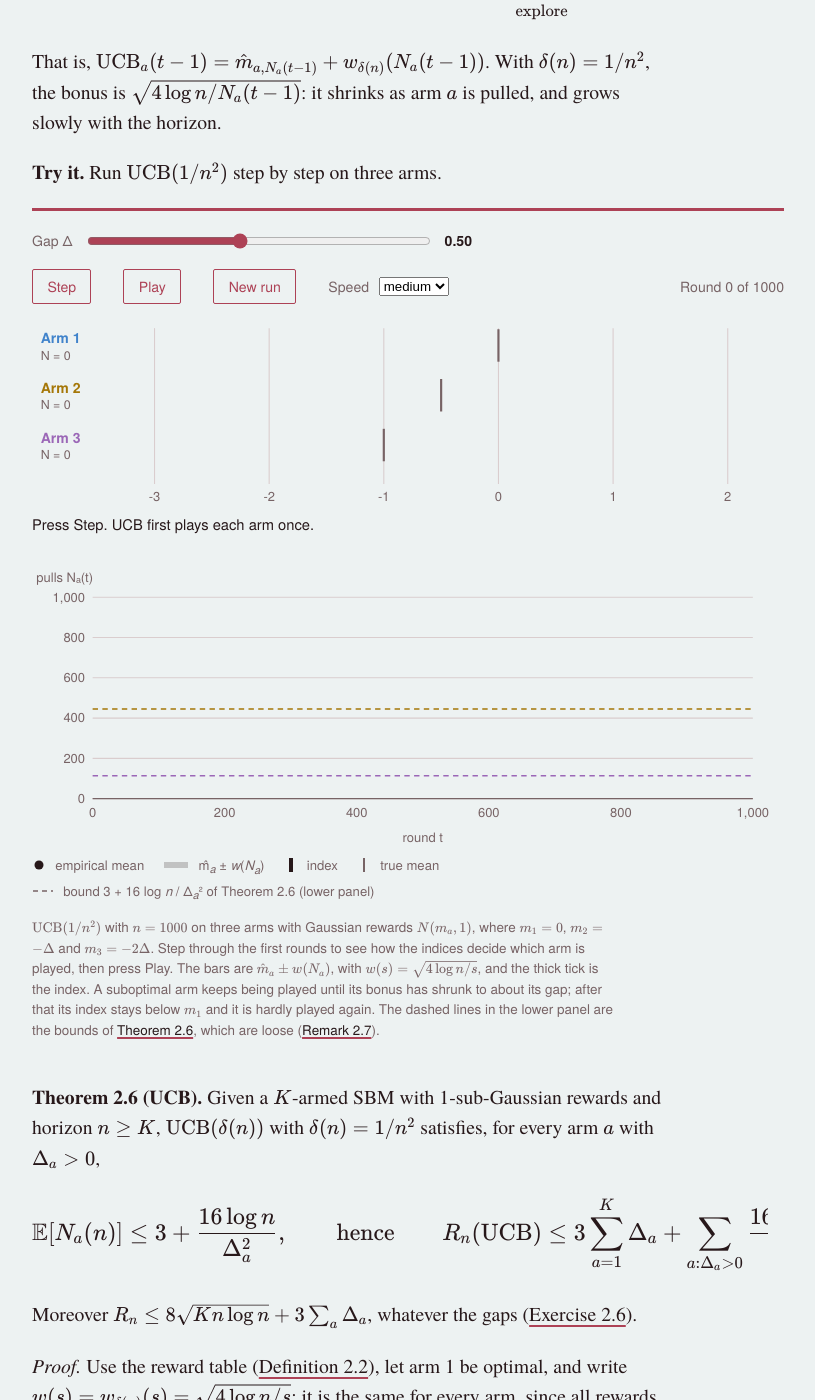
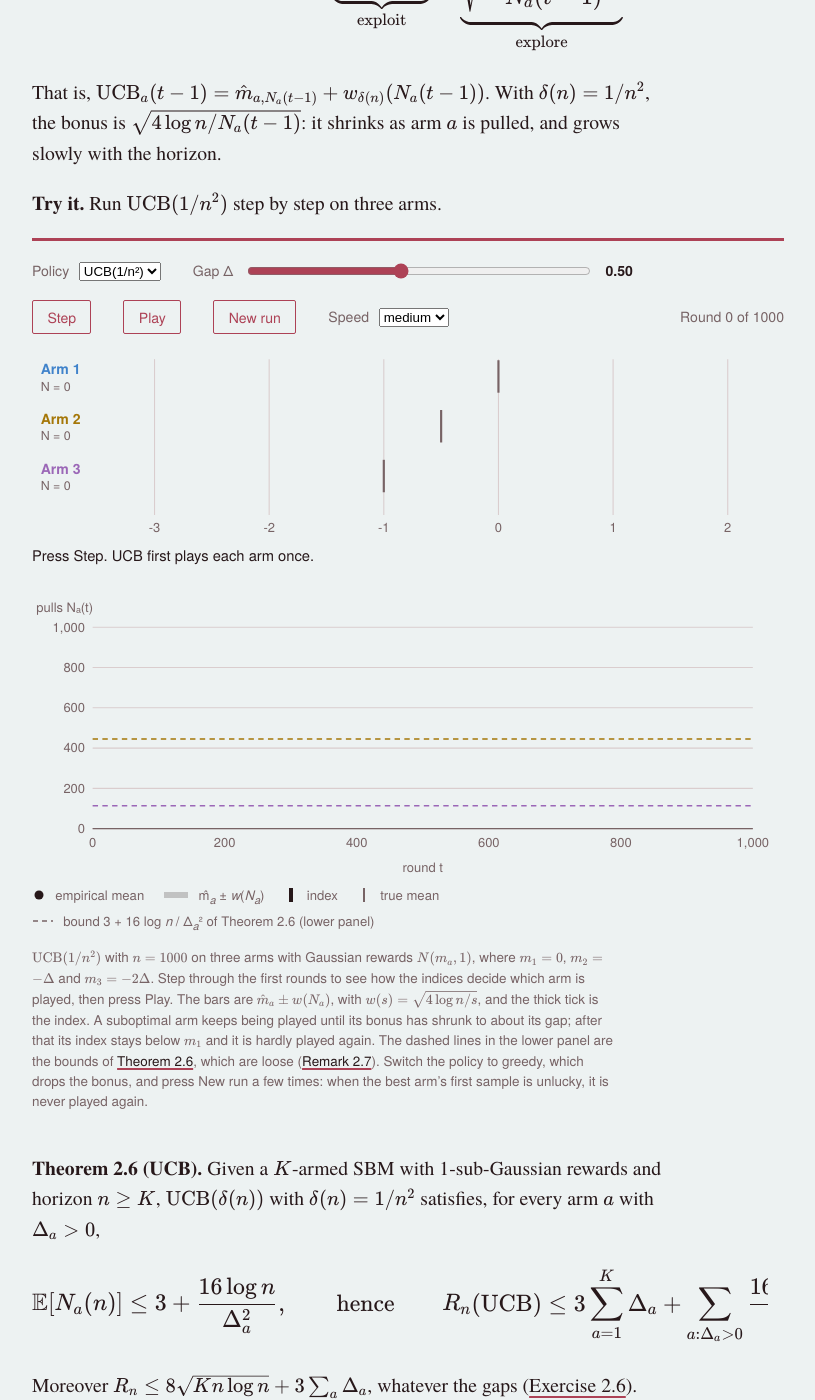
Before and after one commit to iyertejas/iyertejas.github.io, a Jekyll site: the page built from course-rl-2026-lecture-2.md, in a window 1280 px wide and 1400 px high, scrolled down 8956 px. Shown: the whole window, without its empty margins (232-1047 px from the left). Built offline with Jekyll 4.4.1, drawn with Linux system fonts in a browser that asks for light colours; some of the changed text lies outside the part shown.

Commit message:
Lecture 2: greedy option in the UCB step-through

```diff
--- a/_includes/sim-ucb-run.html
+++ b/_includes/sim-ucb-run.html
@@ -1,5 +1,7 @@
 <figure class="demo" id="ucbrun-demo">
 <div class="controls">
+<div class="rt-field"><label for="urPol">Policy</label>
+<select id="urPol"><option value="ucb" selected>UCB(1/n²)</option><option value="greedy">Greedy</option></select></div>
 <div class="slider"><label for="urGap">Gap Δ</label>
 <input type="range" id="urGap" min="0.1" max="1" step="0.05" value="0.5"><output id="urGapOut" for="urGap">0.50</output></div>
 
--- a/course-rl-2026-lecture-2.md
+++ b/course-rl-2026-lecture-2.md
@@ -169,7 +169,7 @@ To choose $$\ell_{\min}$$ in [Theorem 2.4(b)](#theorem-2-4) we need $$\Delta_{\m
 
 **Remark.** Without $$\Delta$$, $$\ell$$ of order $$n^{2/3}$$ gives regret of order $$n^{2/3}$$, and no fixed $$\ell$$ does better ([Exercise 2.2](course-rl-2026-sheet-2.html#exercise-2-2)). With $$K$$ arms, arm $$a$$ costs about $$(\Delta_a/\Delta_{\min}^2) \cdot 4 \log n$$ in [Theorem 2.4(b)](#theorem-2-4), rather than $$(4/\Delta_a) \log n$$. UCB will fix both. Exploring much less than $$1/\Delta_{\min}^2$$ rounds per arm fails anyway, whatever the rewards ([Exercise 2.3](course-rl-2026-sheet-2.html#exercise-2-3)).
 
-Exploring as little as possible does not work either. The *greedy* policy plays each arm once and then always plays an arm with the largest empirical mean. With rewards in $$\{0, 1\}$$, if the best arm's first reward is 0 and another arm's is 1, greedy never plays the best arm again, so its regret is linear in $$n$$ ([Exercise 2.4](course-rl-2026-sheet-2.html#exercise-2-4)). Greedy treats an estimate as the truth.
+Exploring as little as possible does not work either. The *greedy* policy plays each arm once and then always plays an arm with the largest empirical mean. With rewards in $$\{0, 1\}$$, if the best arm's first reward is 0 and another arm's is 1, greedy never plays the best arm again, so its regret is linear in $$n$$ ([Exercise 2.4](course-rl-2026-sheet-2.html#exercise-2-4)). Greedy treats an estimate as the truth. The [UCB simulation](#ucbrun-demo) in [Section 5](#5-ucb) can also run greedy.
 
 **Two ways to fail, one diagnosis.** Deciding whether arm $$a$$ is worse than the best arm is a hypothesis test, and both policies get the testing wrong. ETC runs a test of *fixed* size: it decides in advance to take $$\ell$$ samples of every arm, and $$\ell$$ is right only if $$\Delta$$ is known. Greedy runs *no* test: an arm that looks bad once is never sampled again, so an early mistake is never corrected. What we want is a *sequential* test for each arm: keep sampling arm $$a$$ until the data rule out that it is the best, however many samples its unknown gap requires, and then stop. UCB is such a test.
 
@@ -201,7 +201,7 @@ That is, $$\mathrm{UCB}_a(t-1) = \hat m_{a, N_a(t-1)} + w_{\delta(n)}(N_a(t-1))$
 
 {% include sim-ucb-run.html %}
 
-$$\mathrm{UCB}(1/n^2)$$ with $$n = 1000$$ on three arms with Gaussian rewards $$N(m_a, 1)$$, where $$m_1 = 0$$, $$m_2 = -\Delta$$ and $$m_3 = -2\Delta$$. Step through the first rounds to see how the indices decide which arm is played, then press Play. The bars are $$\hat m_a \pm w(N_a)$$, with $$w(s) = \sqrt{4 \log n / s}$$, and the thick tick is the index. A suboptimal arm keeps being played until its bonus has shrunk to about its gap; after that its index stays below $$m_1$$ and it is hardly played again. The dashed lines in the lower panel are the bounds of [Theorem 2.6](#theorem-2-6), which are loose ([Remark 2.7](#remark-2-7)).
+$$\mathrm{UCB}(1/n^2)$$ with $$n = 1000$$ on three arms with Gaussian rewards $$N(m_a, 1)$$, where $$m_1 = 0$$, $$m_2 = -\Delta$$ and $$m_3 = -2\Delta$$. Step through the first rounds to see how the indices decide which arm is played, then press Play. The bars are $$\hat m_a \pm w(N_a)$$, with $$w(s) = \sqrt{4 \log n / s}$$, and the thick tick is the index. A suboptimal arm keeps being played until its bonus has shrunk to about its gap; after that its index stays below $$m_1$$ and it is hardly played again. The dashed lines in the lower panel are the bounds of [Theorem 2.6](#theorem-2-6), which are loose ([Remark 2.7](#remark-2-7)). Switch the policy to greedy, which drops the bonus, and press New run a few times: when the best arm's first sample is unlucky, it is never played again.
 {: .caption}
 
 **Theorem 2.6 (UCB).** Given a $$K$$-armed SBM with 1-sub-Gaussian rewards and horizon $$n \ge K$$, $$\mathrm{UCB}(\delta(n))$$ with $$\delta(n) = 1/n^2$$ satisfies, for every arm $$a$$ with $$\Delta_a > 0$$,
--- a/sims.js
+++ b/sims.js
@@ -1454,7 +1454,8 @@ function compareWidget(){
 // The rewards come from a reward table (Definition 2.2) dealt when the run starts.
 function runWidget(P, mode){
   const K = 3, N = 1000, COL = ["var(--c4)", "var(--c1)", "var(--c5)"], LOGN = Math.log(N);
-  const w = s => Math.sqrt(4*LOGN/s);                                  // UCB width with δ = 1/n²
+  const greedy = () => mode === "ucb" && $(P+"Pol").value === "greedy";
+  const w = s => greedy() ? 0 : Math.sqrt(4*LOGN/s);                  // UCB width with δ = 1/n²; greedy has no bonus
   const D = () => +$(P+"Gap").value, ell = () => mode === "etc" ? +$(P+"L").value : 0;
   let g = null, timer = 0, acc = 0;
   function deal(){
@@ -1501,7 +1502,7 @@ function runWidget(P, mode){
       s += `<line x1="${X(g.m[a])}" x2="${X(g.m[a])}" y1="${y-15}" y2="${y+15}" stroke="var(--muted)" stroke-width="2"/>`;
       if (g.n[a] > 0){
         const mh = mean(a);
-        if (mode === "ucb"){
+        if (mode === "ucb" && !greedy()){
           const a0 = mh - w(g.n[a]), a1 = mh + w(g.n[a]);
           s += `<line x1="${X(cl(a0))}" x2="${X(cl(a1))}" y1="${y}" y2="${y}" stroke="${COL[a]}" stroke-width="10" stroke-opacity=".28" stroke-linecap="butt"/>`;
           if (a1 > hi) s += `<path d="M${X(hi)-2} ${y-7}L${X(hi)+6} ${y}L${X(hi)-2} ${y+7}z" fill="${COL[a]}"/>`;
@@ -1520,23 +1521,24 @@ function runWidget(P, mode){
       return { pts, col:COL[a], w:2.25 };
     });
     const vlines = [];
-    if (mode === "ucb") for (let a=1; a<K; a++){ const b = 3 + 16*LOGN/((a*g.d)**2); if (b < N) lines.push({ pts:[[0,b],[N,b]], col:COL[a], w:1.5, dash:"5 4" }); }
-    else vlines.push({ x:K*g.l, col:"var(--muted)" });
+    if (mode === "ucb" && !greedy()) for (let a=1; a<K; a++){ const b = 3 + 16*LOGN/((a*g.d)**2); if (b < N) lines.push({ pts:[[0,b],[N,b]], col:COL[a], w:1.5, dash:"5 4" }); }
+    if (mode === "etc") vlines.push({ x:K*g.l, col:"var(--muted)" });
     plotL2(P+"Low", { height:260, x:{min:0, max:N, label:"round t"}, y:{min:0, max:N, label:"pulls Nₐ(t)"}, lines, vlines });
   }
   function status(){
     $(P+"Round").textContent = `Round ${g.t} of ${N}`;
     $(P+"Step").disabled = g.t >= N;
     const L = g.last; let s;
-    if (!L) s = mode === "ucb" ? "Press Step. UCB first plays each arm once." : `Press Step. ETC first plays the arms in turn, ${g.l} times each.`;
+    if (!L) s = mode === "ucb" ? `Press Step. ${greedy() ? "Greedy" : "UCB"} first plays each arm once.` : `Press Step. ETC first plays the arms in turn, ${g.l} times each.`;
     else if (mode === "ucb"){
-      s = L.idx ? `Round ${L.t}: the indices are ${L.idx.map((v, a) => `<span style="color:${COL[a]}">${v.toFixed(2)}</span>`).join(", ")}, so A<sub>${L.t}</sub> = ${L.a+1}, which pays ${L.x.toFixed(2)}.`
+      s = L.idx ? `Round ${L.t}: the ${greedy() ? "empirical means" : "indices"} are ${L.idx.map((v, a) => `<span style="color:${COL[a]}">${v.toFixed(2)}</span>`).join(", ")}, so A<sub>${L.t}</sub> = ${L.a+1}, which pays ${L.x.toFixed(2)}.`
                 : `Round ${L.t}: playing each arm once; A<sub>${L.t}</sub> = ${L.a+1}, which pays ${L.x.toFixed(2)}.`;
     } else if (L.t <= K*g.l){
       s = `Round ${L.t}: exploring, ${K*g.l - L.t} rounds left; A<sub>${L.t}</sub> = ${L.a+1}, which pays ${L.x.toFixed(2)}.`;
     } else {
       s = `ETC committed to arm ${g.commit+1} after ${K*g.l} rounds${g.commit === 0 ? ", the best arm" : `, a worse arm: every remaining round costs ${(g.commit*g.d).toFixed(2)}`}.`;
     }
+    if (greedy() && g.t > K && g.n[0] === 1 && g.t >= 50) s += ` Arm 1 has been played once, in round 1: its single sample is below the other arms' averages, and greedy will not try it again unless both of those averages fall below it.`;
     if (g.t >= N){
       const reg = g.n[1]*g.d + g.n[2]*2*g.d;
       s += ` Finished: Σ<sub>a</sub> Δ<sub>a</sub> N<sub>a</sub>(n) = ${reg.toFixed(1)}.`;
@@ -1560,6 +1562,7 @@ function runWidget(P, mode){
     timer = requestAnimationFrame(tick);
   }
   bindSlider(P+"Gap", 2, null, deal);
+  if (mode === "ucb") $(P+"Pol").addEventListener("change", deal);
   if (mode === "etc"){
     const lmin = () => Math.min(333, Math.ceil(4*LOGN/(D()*D())));
     $(P+"L").addEventListener("input", () => { $(P+"LOut").textContent = $(P+"L").value; });
```
